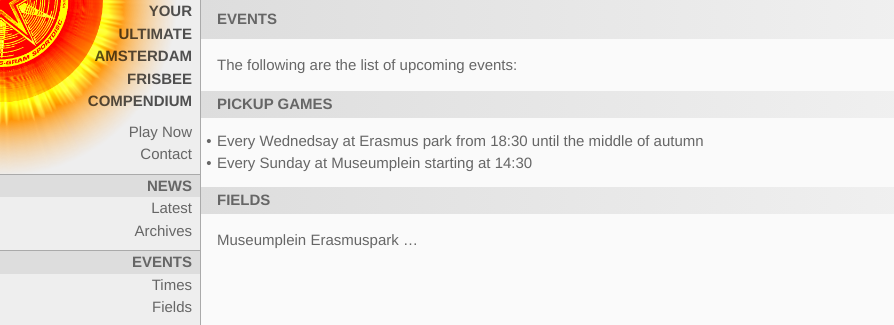
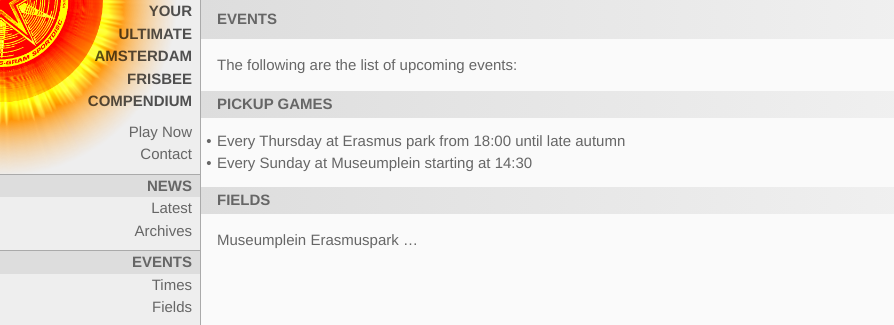
Before and after one commit to opensourceame/frisbee.amsterdam, a Jekyll site: the page built from events.md, in a window 1280 px wide. Shown: the top 325 px of the page, without its empty margins (0-894 px from the left). Built offline with Jekyll 4.4.1, drawn with Linux system fonts in a browser that asks for light colours; our own code applies the rules of GitHub Pages for plain Markdown files.

Commit message:
Update events.md

```diff
--- a/events.md
+++ b/events.md
@@ -6,7 +6,7 @@ The following are the list of upcoming events:
 
 ## Pickup Games
 
-- Every Wednedsay at Erasmus park from 18:30 until the middle of autumn
+- Every Thursday at Erasmus park from 18:00 until late autumn
 - Every Sunday at Museumplein starting at 14:30
 
 
```
